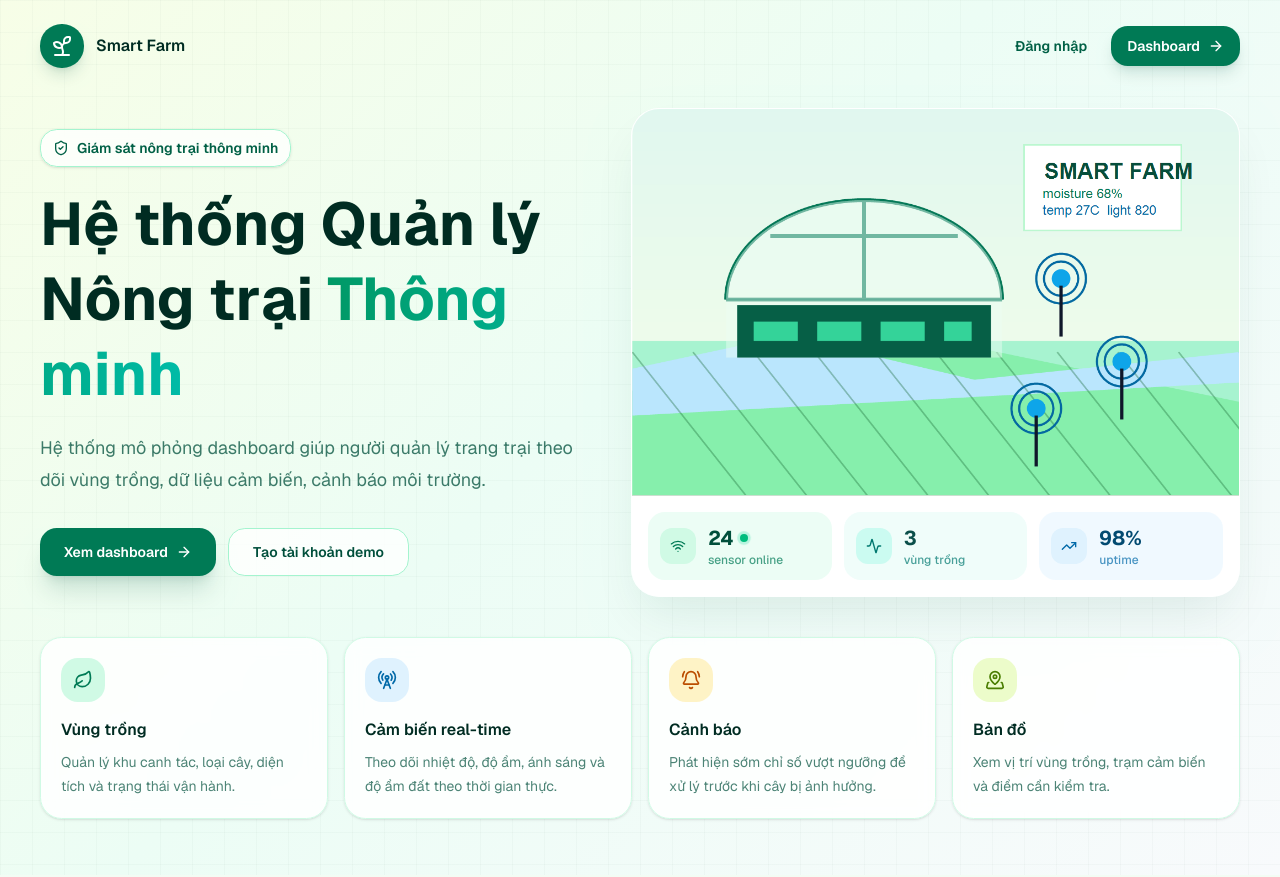
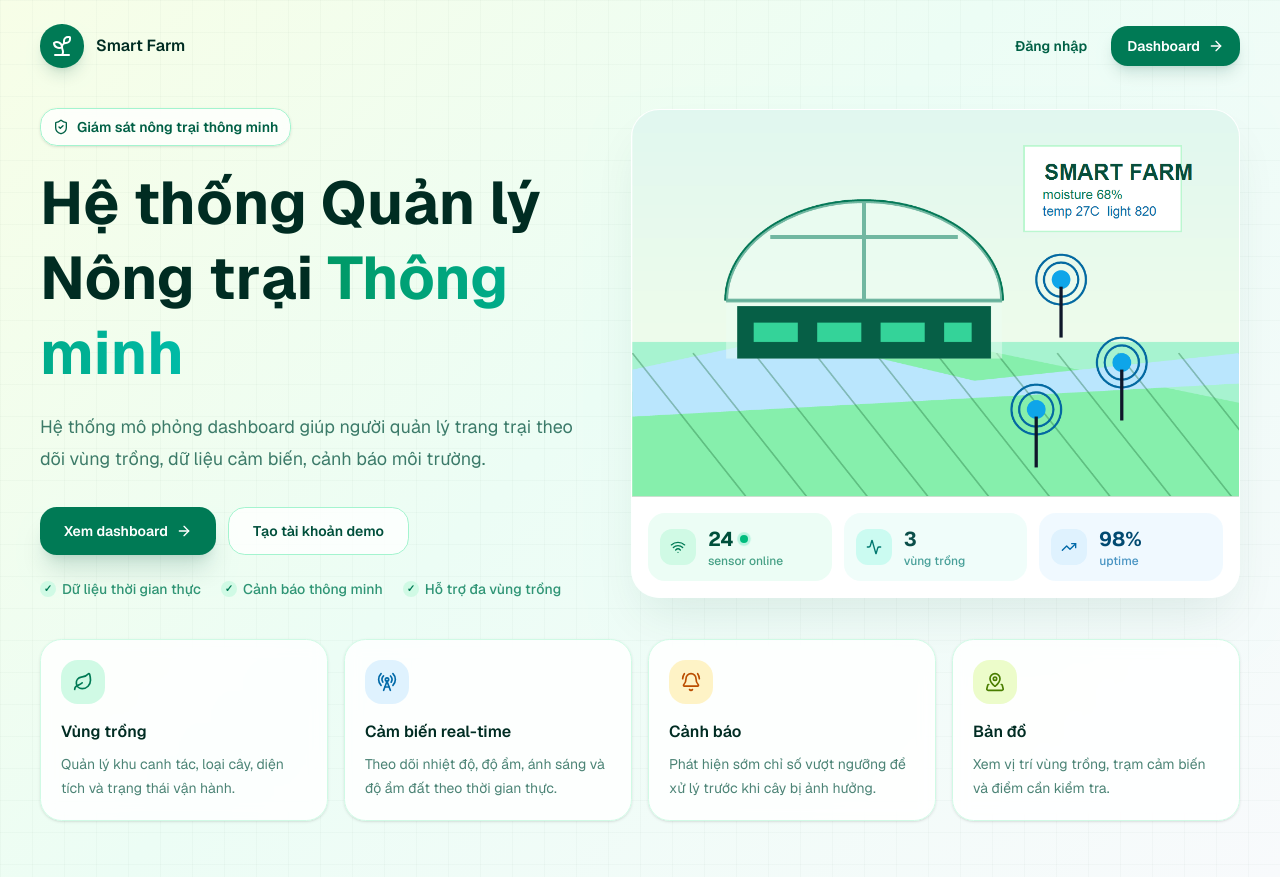
Before and after one commit to athanhneee/agriculture-and-environment, a Next.js app in the folder apps/frontend/: page / in a window 1280 px wide. Built offline with nearby package versions, Linux system fonts and the light colour scheme; no server answers.

Commit message:
style(homepage): add trust badges below hero CTA buttons

```diff
--- a/apps/frontend/src/app/page.tsx
+++ b/apps/frontend/src/app/page.tsx
@@ -102,6 +102,25 @@ export default async function HomePage() {
               dõi vùng trồng, dữ liệu cảm biến, cảnh báo môi trường.
             </p>
             <HomeHeroAuthActions initialIsAuthenticated={isAuthenticated} />
+
+            {/* Trust badges */}
+            <div className="mt-6 flex flex-wrap items-center gap-x-5 gap-y-2">
+              {[
+                { icon: "✓", label: "Dữ liệu thời gian thực" },
+                { icon: "✓", label: "Cảnh báo thông minh" },
+                { icon: "✓", label: "Hỗ trợ đa vùng trồng" },
+              ].map((badge) => (
+                <span
+                  key={badge.label}
+                  className="flex items-center gap-1.5 text-sm font-medium text-emerald-700/80 dark:text-emerald-300/80"
+                >
+                  <span className="flex size-4 items-center justify-center rounded-full bg-emerald-100 text-[10px] font-bold text-emerald-700 dark:bg-emerald-800/60 dark:text-emerald-300">
+                    {badge.icon}
+                  </span>
+                  {badge.label}
+                </span>
+              ))}
+            </div>
           </div>
 
           <div className="relative">
```
